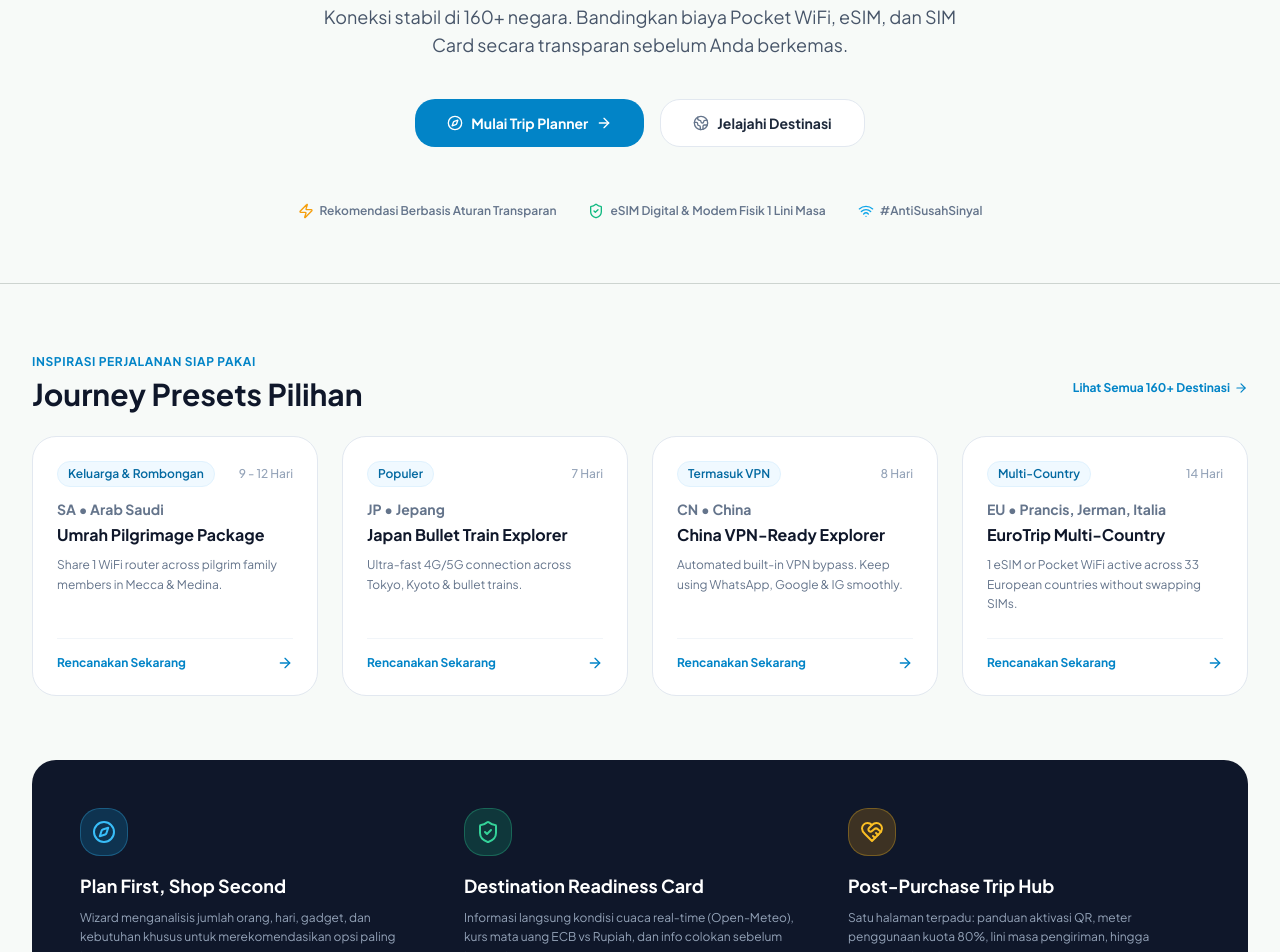
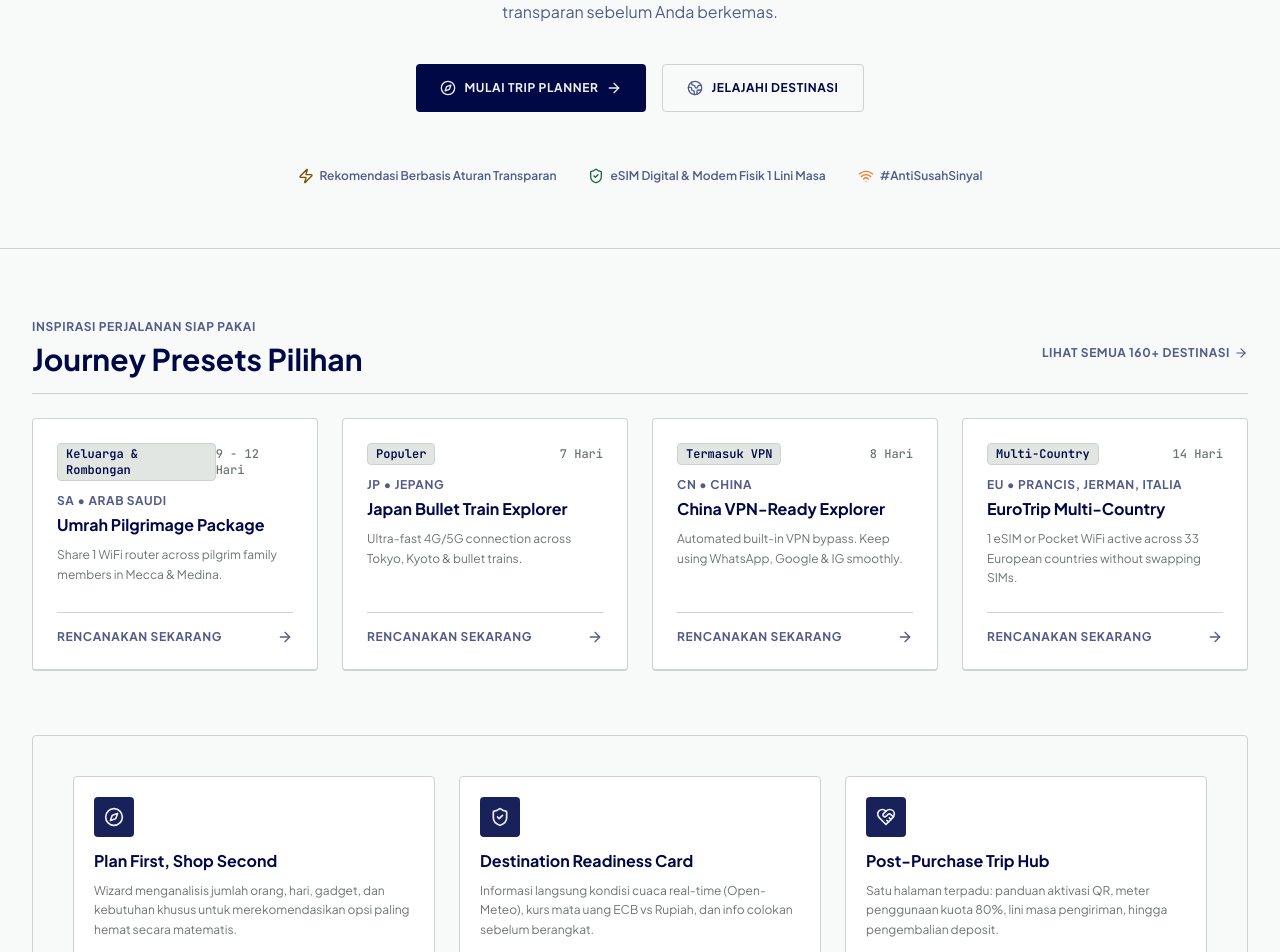
Before and after one commit to andikarizkiharahap32-star/AndikaRizkyHarahap_JavaMifiCompass, a Next.js app in the folder apps/web/: page /1 in a window 1280 px wide. Shown: the part 340-1292 px from the top of the page. Built offline with nearby package versions, Linux system fonts and the light colour scheme.

Commit message:
style(web): align home, destinations, products, and support to Transit Wayfinding design system

```diff
--- a/apps/web/src/app/[locale]/destinations/page.tsx
+++ b/apps/web/src/app/[locale]/destinations/page.tsx
@@ -71,14 +71,14 @@ export default function DestinationsPage({
   unstable_setRequestLocale(locale);
   return (
     <div className="max-w-7xl mx-auto px-4 sm:px-6 lg:px-8 py-10 sm:py-16 space-y-10">
-      <div className="max-w-3xl space-y-2">
-        <span className="text-xs font-bold uppercase tracking-wider text-sky-600">
+      <div className="max-w-3xl space-y-2 border-b border-paper-edge pb-4">
+        <span className="text-xs font-bold uppercase tracking-wider text-secondary">
           Cakupan Global 160+ Negara
         </span>
-        <h1 className="text-3xl sm:text-4xl font-black text-slate-900 dark:text-white">
+        <h1 className="text-3xl sm:text-4xl font-black text-primary">
           Destinasi Perjalanan Populer
         </h1>
-        <p className="text-sm text-slate-500">
+        <p className="text-xs text-outline font-medium leading-relaxed">
           Pilih negara tujuan Anda untuk melihat Kartu Kesiapan Destinasi (cuaca terkini, kurs mata uang, info colokan listrik & VPN).
         </p>
       </div>
--- a/apps/web/src/app/[locale]/page.tsx
+++ b/apps/web/src/app/[locale]/page.tsx
@@ -81,23 +81,23 @@ export default async function HomePage({
       {/* Hero Section */}
       <section className="relative overflow-hidden pt-12 sm:pt-20 pb-16 bg-surface border-b border-paper-edge">
         <div className="max-w-7xl mx-auto px-4 sm:px-6 lg:px-8 text-center space-y-6">
-          <div className="inline-flex items-center gap-2 px-3.5 py-1.5 rounded-full bg-sky-100 dark:bg-sky-950 text-sky-700 dark:text-sky-300 text-xs font-bold border border-sky-200 dark:border-sky-800 animate-fade-in">
-            <Compass className="w-4 h-4 text-sky-600 animate-spin-slow" />
+          <div className="inline-flex items-center gap-2 px-3 py-1 rounded bg-sunken text-primary border border-paper-edge text-xs font-mono font-bold uppercase tracking-wider">
+            <Compass className="w-4 h-4 text-primary" />
             <span>{t('badge')}</span>
           </div>
 
-          <h1 className="text-4xl sm:text-6xl font-black text-slate-900 dark:text-white tracking-tight max-w-4xl mx-auto leading-[1.15]">
+          <h1 className="text-3xl sm:text-5xl font-black text-primary tracking-tight max-w-4xl mx-auto leading-tight">
             {t('title')}
           </h1>
 
-          <p className="text-base sm:text-lg text-slate-600 dark:text-slate-300 max-w-2xl mx-auto leading-relaxed">
+          <p className="text-sm sm:text-base text-secondary max-w-2xl mx-auto leading-relaxed">
             {t('subtitle')}
           </p>
 
           <div className="flex flex-col sm:flex-row items-center justify-center gap-4 pt-4">
             <Link
               href={`/${locale}/planner`}
-              className="w-full sm:w-auto px-8 min-h-[48px] rounded-2xl bg-sky-600 hover:bg-sky-700 text-white font-extrabold text-sm transition-all flex items-center justify-center gap-2 active:scale-95"
+              className="w-full sm:w-auto px-6 min-h-12 rounded bg-primary hover:bg-primary-hover active:bg-primary-pressed text-on-primary font-bold text-xs uppercase tracking-wider transition-colors flex items-center justify-center gap-2"
             >
               <Compass className="w-4 h-4" />
               <span>{t('ctaPlanner')}</span>
@@ -106,25 +106,25 @@ export default async function HomePage({
 
             <Link
               href={`/${locale}/destinations`}
-              className="w-full sm:w-auto px-8 min-h-[48px] rounded-2xl bg-white dark:bg-slate-800 hover:bg-slate-50 dark:hover:bg-slate-700 text-slate-800 dark:text-slate-200 font-bold text-sm border border-slate-200 dark:border-slate-700 transition-all flex items-center justify-center gap-2"
+              className="w-full sm:w-auto px-6 min-h-12 rounded bg-surface hover:bg-paper text-primary font-bold text-xs uppercase tracking-wider border border-paper-edge transition-colors flex items-center justify-center gap-2"
             >
-              <Globe2 className="w-4 h-4 text-slate-500" />
+              <Globe2 className="w-4 h-4 text-secondary" />
               <span>{t('ctaDestinations')}</span>
             </Link>
           </div>
 
           {/* Quick Signal Feature Badges */}
-          <div className="flex flex-wrap items-center justify-center gap-4 sm:gap-8 pt-8 text-xs font-semibold text-slate-500">
+          <div className="flex flex-wrap items-center justify-center gap-4 sm:gap-8 pt-8 text-xs font-semibold text-secondary">
             <span className="flex items-center gap-1.5">
-              <Zap className="w-4 h-4 text-amber-500" />
+              <Zap className="w-4 h-4 text-warning" />
               Rekomendasi Berbasis Aturan Transparan
             </span>
             <span className="flex items-center gap-1.5">
-              <ShieldCheck className="w-4 h-4 text-emerald-500" />
+              <ShieldCheck className="w-4 h-4 text-success" />
               eSIM Digital & Modem Fisik 1 Lini Masa
             </span>
             <span className="flex items-center gap-1.5">
-              <Wifi className="w-4 h-4 text-sky-500" />
+              <Wifi className="w-4 h-4 text-line-wifi" />
               {t('tag')}
             </span>
           </div>
@@ -133,20 +133,21 @@ export default async function HomePage({
 
       {/* Journey Presets Section */}
       <section className="max-w-7xl mx-auto px-4 sm:px-6 lg:px-8 space-y-6">
-        <div className="flex flex-col sm:flex-row sm:items-end justify-between gap-4">
+        <div className="flex flex-col sm:flex-row sm:items-end justify-between gap-4 border-b border-paper-edge pb-4">
           <div>
-            <span className="text-xs font-bold uppercase tracking-wider text-sky-600">
+            <span className="text-xs font-bold uppercase tracking-wider text-secondary">
               Inspirasi Perjalanan Siap Pakai
             </span>
-            <h2 className="text-2xl sm:text-3xl font-black text-slate-900 dark:text-white mt-1">
+            <h2 className="text-2xl sm:text-3xl font-black text-primary mt-1">
               Journey Presets Pilihan
             </h2>
           </div>
           <Link
             href={`/${locale}/destinations`}
-            className="text-xs font-bold text-sky-600 hover:text-sky-700 flex items-center gap-1"
+            className="min-h-12 inline-flex items-center gap-1 text-xs font-bold uppercase tracking-wider text-secondary hover:text-primary transition-colors"
           >
-            Lihat Semua 160+ Destinasi <ArrowRight className="w-3.5 h-3.5" />
+            <span>Lihat Semua 160+ Destinasi</span>
+            <ArrowRight className="w-3.5 h-3.5" />
           </Link>
         </div>
 
@@ -155,23 +156,25 @@ export default async function HomePage({
             <Link
               key={idx}
               href={preset.href}
-              className="group p-6 rounded-3xl bg-white dark:bg-slate-900 border border-slate-200 dark:border-slate-800 hover:border-sky-300 dark:hover:border-sky-700 transition-all flex flex-col justify-between"
+              className="group p-6 rounded bg-paper border border-paper-edge border-b-2 hover:border-primary transition-colors flex flex-col justify-between"
             >
               <div>
                 <div className="flex items-center justify-between mb-3">
-                  <span className="text-xs font-semibold px-2.5 py-1 rounded-full bg-sky-50 dark:bg-sky-950 text-sky-700 dark:text-sky-300 border border-sky-100 dark:border-sky-900">
+                  <span className="text-xs font-mono font-bold px-2 py-0.5 rounded bg-sunken text-primary border border-paper-edge">
                     {preset.tag}
                   </span>
-                  <span className="text-xs text-slate-400 font-medium">{preset.days}</span>
+                  <span className="text-xs text-outline font-mono font-medium tnum">{preset.days}</span>
                 </div>
-                <span className="text-sm font-bold text-slate-500 block mb-1">{preset.dest}</span>
-                <h3 className="font-bold text-base text-slate-900 dark:text-white group-hover:text-sky-600 transition-colors">
+                <span className="text-xs font-bold text-secondary uppercase tracking-wider block mb-1">
+                  {preset.dest}
+                </span>
+                <h3 className="font-bold text-base text-primary group-hover:text-primary-hover transition-colors">
                   {preset.title}
                 </h3>
-                <p className="text-xs text-slate-500 mt-2 leading-relaxed">{preset.desc}</p>
+                <p className="text-xs text-outline mt-2 leading-relaxed font-normal">{preset.desc}</p>
               </div>
 
-              <div className="mt-6 pt-4 border-t border-slate-100 dark:border-slate-800 flex items-center justify-between text-xs font-bold text-sky-600">
+              <div className="mt-6 pt-4 border-t border-paper-edge flex items-center justify-between text-xs font-bold uppercase tracking-wider text-secondary group-hover:text-primary transition-colors">
                 <span>Rencanakan Sekarang</span>
                 <ArrowRight className="w-4 h-4 group-hover:translate-x-1 transition-transform" />
               </div>
@@ -182,34 +185,34 @@ export default async function HomePage({
 
       {/* Trust & Differentiation Section */}
       <section className="max-w-7xl mx-auto px-4 sm:px-6 lg:px-8">
-        <div className="p-8 sm:p-12 rounded-3xl bg-slate-900 text-white relative overflow-hidden">
-          <div className="relative z-10 grid grid-cols-1 md:grid-cols-3 gap-8 text-center md:text-left">
-            <div className="space-y-2">
-              <div className="w-12 h-12 rounded-2xl bg-sky-500/20 border border-sky-400/30 flex items-center justify-center text-sky-400 mb-4 mx-auto md:mx-0">
-                <Compass className="w-6 h-6" />
+        <div className="p-6 sm:p-10 rounded border border-paper-edge bg-surface">
+          <div className="grid grid-cols-1 md:grid-cols-3 gap-6">
+            <div className="p-5 rounded border border-paper-edge bg-paper space-y-2">
+              <div className="w-10 h-10 rounded bg-primary-container text-on-primary flex items-center justify-center mb-3">
+                <Compass className="w-5 h-5" />
               </div>
-              <h3 className="text-lg font-bold">Plan First, Shop Second</h3>
-              <p className="text-xs text-slate-400 leading-relaxed">
+              <h3 className="text-base font-bold text-primary">Plan First, Shop Second</h3>
+              <p className="text-xs text-outline leading-relaxed font-normal">
                 Wizard menganalisis jumlah orang, hari, gadget, dan kebutuhan khusus untuk merekomendasikan opsi paling hemat secara matematis.
               </p>
             </div>
 
-            <div className="space-y-2">
-              <div className="w-12 h-12 rounded-2xl bg-emerald-500/20 border border-emerald-400/30 flex items-center justify-center text-emerald-400 mb-4 mx-auto md:mx-0">
-                <ShieldCheck className="w-6 h-6" />
+            <div className="p-5 rounded border border-paper-edge bg-paper space-y-2">
+              <div className="w-10 h-10 rounded bg-primary-container text-on-primary flex items-center justify-center mb-3">
+                <ShieldCheck className="w-5 h-5" />
               </div>
-              <h3 className="text-lg font-bold">Destination Readiness Card</h3>
-              <p className="text-xs text-slate-400 leading-relaxed">
+              <h3 className="text-base font-bold text-primary">Destination Readiness Card</h3>
+              <p className="text-xs text-outline leading-relaxed font-normal">
                 Informasi langsung kondisi cuaca real-time (Open-Meteo), kurs mata uang ECB vs Rupiah, dan info colokan sebelum berangkat.
               </p>
             </div>
 
-            <div className="space-y-2">
-              <div className="w-12 h-12 rounded-2xl bg-amber-500/20 border border-amber-400/30 flex items-center justify-center text-amber-400 mb-4 mx-auto md:mx-0">
-                <HeartHandshake className="w-6 h-6" />
+            <div className="p-5 rounded border border-paper-edge bg-paper space-y-2">
+              <div className="w-10 h-10 rounded bg-primary-container text-on-primary flex items-center justify-center mb-3">
+                <HeartHandshake className="w-5 h-5" />
               </div>
-              <h3 className="text-lg font-bold">Post-Purchase Trip Hub</h3>
-              <p className="text-xs text-slate-400 leading-relaxed">
+              <h3 className="text-base font-bold text-primary">Post-Purchase Trip Hub</h3>
+              <p className="text-xs text-outline leading-relaxed font-normal">
                 Satu halaman terpadu: panduan aktivasi QR, meter penggunaan kuota 80%, lini masa pengiriman, hingga pengembalian deposit.
               </p>
             </div>
```
Also changed, not shown: apps/web/src/app/[locale]/products/page.tsx (+22 -20 lines), apps/web/src/app/[locale]/support/page.tsx (+22 -19 lines), 1 other file (tests, documents, lock files or other folders).
